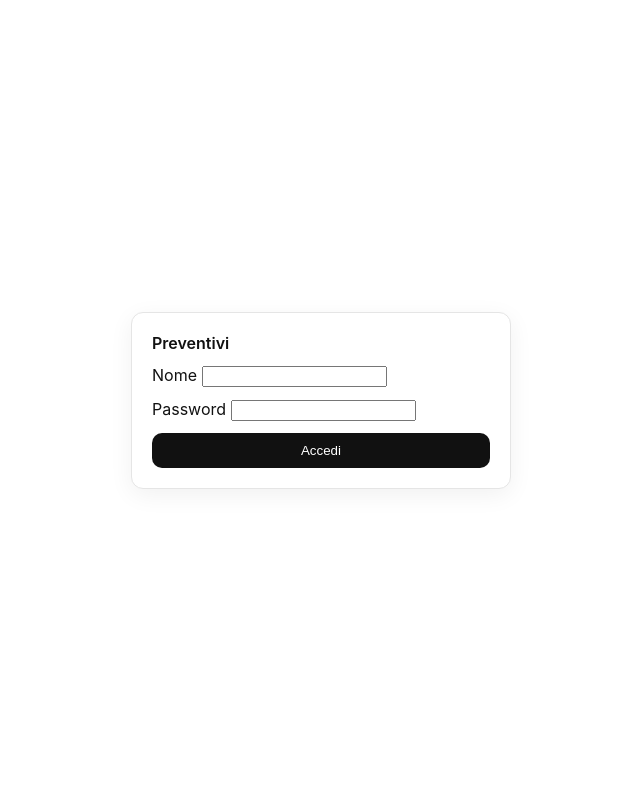
After one commit to davimeglioli/Gestionale, a Flask app: template templates/login.html in a window 1280 px wide. The commit adds this page. Shown: the whole page, without its empty margins (319-959 px from the left). Run offline with Flask 3, Linux system fonts and the light colour scheme; the template is opened without the code that fills it, so the values that code supplies are empty.

Commit message:
feat(auth): add login system with session management
Implement basic authentication system with login page, session handling, and route protection. Includes:
- Login page template with form and error handling
- Session-based authentication middleware
- Protected routes that require authentication
- Basic CSS styling for login page

```diff
--- a/app.py
+++ b/app.py
@@ -1,8 +1,9 @@
-from flask import Flask, jsonify, request, render_template, send_from_directory
+from flask import Flask, jsonify, request, render_template, send_from_directory, redirect, url_for, session
 import sqlite3
 import os
 
 app = Flask(__name__)
+app.config["SECRET_KEY"] = os.environ.get("SECRET_KEY", "dev-key")
 
 DB_PATH = os.path.join(os.path.dirname(__file__), "quotes.db")
 
@@ -135,11 +136,25 @@ def validate_data(data, is_create=False):
 
 @app.route("/")
 def index():
+    if not session.get("auth"):
+        return render_template("login.html", error=None)
     return render_template("index.html")
+
+
+@app.route("/login", methods=["POST"])
+def login():
+    name = request.form.get("name") or (request.get_json(silent=True) or {}).get("name")
+    password = request.form.get("password") or (request.get_json(silent=True) or {}).get("password")
+    if name == "Davide" and password == "Ferrari":
+        session["auth"] = True
+        return redirect(url_for("index"))
+    return render_template("login.html", error="Credenziali non valide"), 401
 
 
 @app.route("/api/quotes", methods=["GET"])
 def list_quotes():
+    if not session.get("auth"):
+        return jsonify({"error": "unauthorized"}), 401
     q = request.args.get("q", "").strip()
     with get_conn() as conn:
         if q:
@@ -180,6 +195,8 @@ def list_quotes():
 
 @app.route("/api/autocomplete", methods=["GET"])
 def autocomplete():
+    if not session.get("auth"):
+        return jsonify([])
     q = request.args.get("q", "").strip()
     suggestions = []
     if q:
@@ -201,6 +218,8 @@ def autocomplete():
 
 @app.route("/api/quote/<int:order_number>", methods=["GET"])
 def get_quote(order_number: int):
+    if not session.get("auth"):
+        return jsonify({"error": "unauthorized"}), 401
     with get_conn() as conn:
         row = conn.execute(
             "SELECT * FROM quotes WHERE order_number = ?",
@@ -213,6 +232,8 @@ def get_quote(order_number: int):
 
 @app.route("/api/quote", methods=["POST"])
 def create_quote():
+    if not session.get("auth"):
+        return jsonify({"error": "unauthorized"}), 401
     data = request.get_json(force=True) or {}
     fields = [
         "customer_first_name",
@@ -253,6 +274,8 @@ def create_quote():
 
 @app.route("/api/quote/<int:order_number>", methods=["PUT"])
 def update_quote(order_number: int):
+    if not session.get("auth"):
+        return jsonify({"error": "unauthorized"}), 401
     data = request.get_json(force=True) or {}
     updatable = [
         "customer_first_name",
@@ -301,6 +324,8 @@ def update_quote(order_number: int):
 
 @app.route("/api/quote/<int:order_number>", methods=["DELETE"])
 def delete_quote(order_number: int):
+    if not session.get("auth"):
+        return jsonify({"error": "unauthorized"}), 401
     with get_conn() as conn:
         cur = conn.execute("DELETE FROM quotes WHERE order_number = ?", (order_number,))
     return jsonify({"deleted": cur.rowcount})
--- a/static/styles.css
+++ b/static/styles.css
@@ -41,3 +41,8 @@ main { padding: 24px; }
   .form-grid { grid-template-columns: 1fr; }
   .section-title { grid-column: 1; }
 }
+
+.login-body { display: grid; place-items: center; min-height: 100vh; background: var(--bg); }
+.login-card { width: min(380px, 90vw); background: #fff; border: 1px solid var(--border); border-radius: 12px; padding: 20px; box-shadow: 0 6px 24px rgba(0,0,0,0.06); }
+.login-brand { font-weight: 600; margin-bottom: 12px; }
+.login-form { display: grid; gap: 12px; }
--- /dev/null
+++ b/templates/login.html
@@ -0,0 +1,28 @@
+<!DOCTYPE html>
+<html lang="it">
+<head>
+  <meta charset="UTF-8" />
+  <meta name="viewport" content="width=device-width, initial-scale=1.0" />
+  <title>Accesso</title>
+  <link rel="stylesheet" href="/static/styles.css" />
+</head>
+<body class="login-body">
+  <div class="login-card">
+    <div class="login-brand">Preventivi</div>
+    <form class="login-form" method="POST" action="/login">
+      <div class="field">
+        <label>Nome</label>
+        <input name="name" type="text" required />
+      </div>
+      <div class="field">
+        <label>Password</label>
+        <input name="password" type="password" required />
+      </div>
+      {% if error %}
+      <div class="error-msg">{{ error }}</div>
+      {% endif %}
+      <button class="primary" type="submit">Accedi</button>
+    </form>
+  </div>
+</body>
+</html>
```
